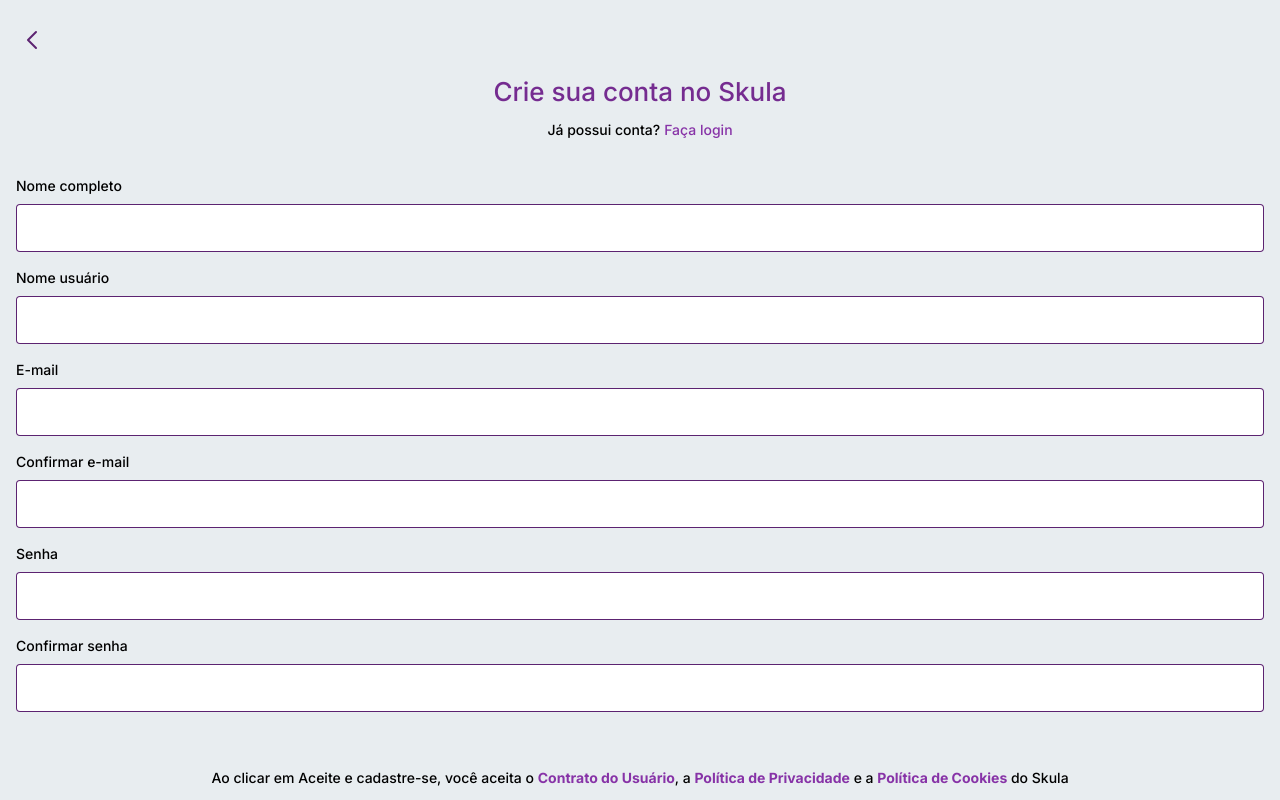
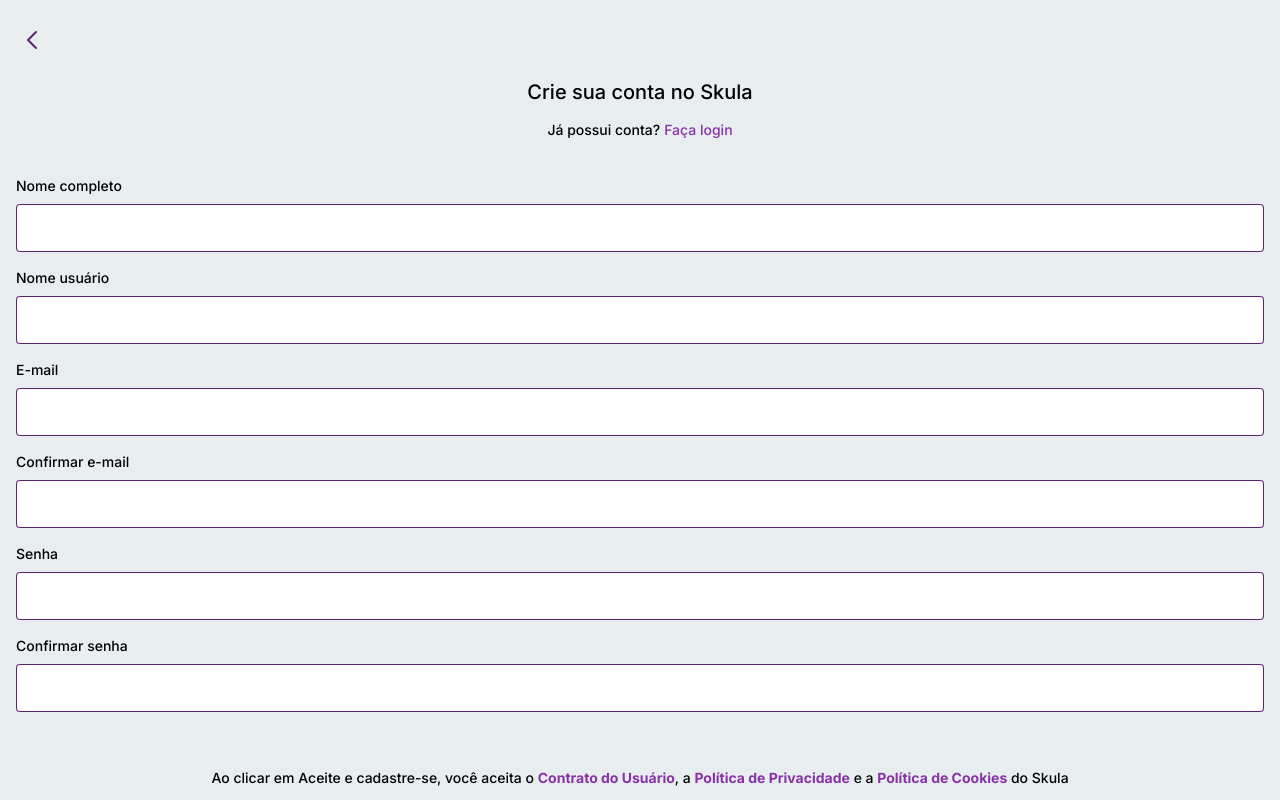
Before and after one commit to Skula-Tech/skula-frontend-next.js, a Next.js app: page /signup in a window 1280 px wide. Shown: the top 800 px of the page. Built offline with nearby package versions, Linux system fonts and the light colour scheme.

Commit message:
refactor(heading): component refactored to use tailwind-variants features

```diff
--- a/src/components/Atoms/Heading/Heading.tsx
+++ b/src/components/Atoms/Heading/Heading.tsx
@@ -1,29 +1,22 @@
-import clsx from 'clsx'
-import { ReactNode } from 'react'
-import { HeadingStyles } from '@/@types/types'
+import { tv, type VariantProps } from 'tailwind-variants'
 
-interface HeadingProps extends HeadingStyles {
-  children?: ReactNode
-  className?: string
-  as?: 'h1' | 'h2' | 'h3' | 'h4' | 'span'
-}
+const heading = tv({
+  base: 'font-prim font-medium',
+  variants: {
+    as: {
+      h1: 'text-3.5xl',
+      h2: 'text-2.5xl',
+      h3: 'text-xl leading-8',
+      h4: 'text-base leading-none',
+    },
+  },
+  compoundVariants: [{ as: 'h1', className: 'font-sec font-normal' }],
+})
 
-export const Heading = ({
-  fontStyle = 'xlh',
-  as = 'h3',
-  children,
-  className,
-}: HeadingProps) => {
+type HeadingProps = VariantProps<typeof heading> & React.ComponentProps<'h1'>
+
+export const Heading = ({ as = 'h3', className, ...props }: HeadingProps) => {
   const Comp = as
 
-  const headStyles = {
-    xxl: 'font-sec text-3.5xl',
-    sxl: 'font-prim text-2.5xl font-medium text-1-800',
-    xlh: 'font-prim text-xl leading-8 text-1-800',
-    mdh: 'font-prim text-base leading-6.5 text-1-800',
-  }
-
-  return (
-    <Comp className={clsx(headStyles[fontStyle], className)}>{children}</Comp>
-  )
+  return <Comp className={heading({ as, className })} {...props} />
 }
```
